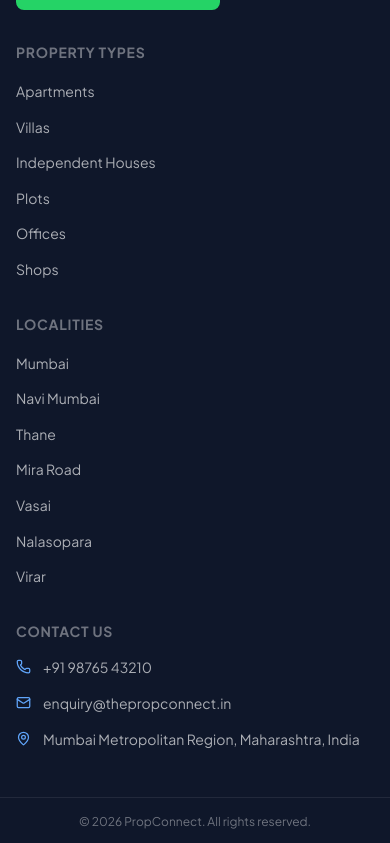
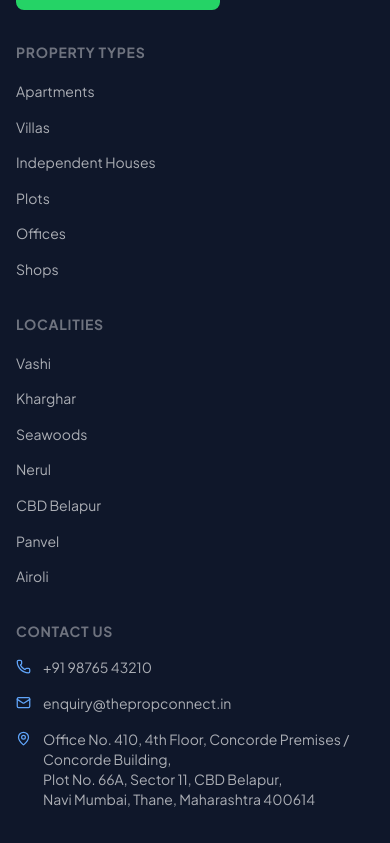
Before and after one commit to DevRoopeshSingh/property-sales-platform, a Next.js app: page /properties in a window 390 px wide. Shown: the part 1151-1994 px from the top of the page. Built offline with nearby package versions, Linux system fonts and the light colour scheme; no server answers; the database is empty.

Commit message:
Refactor: Final UI refinements, Navi Mumbai location updates, dynamic counts, and eslint fixes

```diff
--- a/src/app/admin/(dashboard)/layout.tsx
+++ b/src/app/admin/(dashboard)/layout.tsx
@@ -1,4 +1,4 @@
-import { Building2, LogOut } from "lucide-react";
+import { LogOut } from "lucide-react";
 import { signOut } from "@/auth";
 import { AdminNav } from "@/components/admin/AdminNav";
 import { MobileSidebarToggle } from "@/components/admin/MobileSidebarToggle";
@@ -10,9 +10,7 @@
       <aside className="w-64 bg-slate-900 text-white flex flex-col hidden md:flex">
         <div className="p-6 border-b border-slate-800">
           <div className="flex items-center gap-3">
-            <div className="w-10 h-10 rounded-xl bg-blue-600 flex items-center justify-center">
-              <Building2 size={20} color="white" />
-            </div>
+
             <span className="font-bold text-xl tracking-tight">
               Prop<span className="text-blue-400">Connect</span>
             </span>
--- a/src/app/contact/page.tsx
+++ b/src/app/contact/page.tsx
@@ -133,7 +133,9 @@
                 <div>
                   <p className="text-sm font-semibold text-[var(--color-text-primary)] mb-1">Office</p>
                   <p className="text-sm text-[var(--color-text-secondary)]">
-                    Mumbai Metropolitan Region,<br />Maharashtra, India
+                    Office No. 410, 4th Floor, Concorde Premises / Concorde Building,<br />
+                    Plot No. 66A, Sector 11, CBD Belapur,<br />
+                    Navi Mumbai, Thane, Maharashtra 400614
                   </p>
                 </div>
               </div>
--- a/src/app/page.tsx
+++ b/src/app/page.tsx
@@ -1,6 +1,6 @@
 import type { Metadata } from "next";
 import Link from "next/link";
-import { MapPin, TrendingUp, Shield, Star, ChevronRight, CheckCircle, MessageSquare, Award } from "lucide-react";
+import { MapPin, Star, CheckCircle, Shield, ChevronRight, MessageSquare, Award } from "lucide-react";
 import PropertyCard from "@/components/public/PropertyCard";
 import StickyContactBar from "@/components/public/StickyContactBar";
 import HeroSearchClient from "@/components/public/HeroSearchClient";
@@ -10,16 +10,16 @@
 import { prisma } from "@/lib/prisma";
 
 export const metadata: Metadata = {
-  title: "PropConnect — Premium Properties all over India",
+  title: "PropConnect — Premium Properties in Navi Mumbai",
   description:
-    "Discover premium residential and commercial properties all over India. Connect instantly on WhatsApp. 100% verified listings with zero brokerage.",
-  keywords: "property in india, luxury flats, zero brokerage, verified properties, new launch projects",
+    "Discover premium residential and commercial properties in Navi Mumbai. Connect instantly on WhatsApp. 100% verified listings with zero brokerage.",
+  keywords: "property in navi mumbai, luxury flats, zero brokerage, verified properties, new launch projects",
   alternates: {
     canonical: '/',
   },
   openGraph: {
-    title: "PropConnect — Premium Properties all over India",
-    description: "Discover premium residential and commercial properties all over India. Connect instantly on WhatsApp. 100% verified listings with zero brokerage.",
+    title: "PropConnect — Premium Properties in Navi Mumbai",
+    description: "Discover premium residential and commercial properties in Navi Mumbai. Connect instantly on WhatsApp. 100% verified listings with zero brokerage.",
     url: '/',
   },
 };
@@ -27,23 +27,23 @@
 export const revalidate = 60;
 
 const CATEGORIES = [
-  { label: "Apartments", icon: "🏢", href: "/properties?subType=APARTMENT", count: "200+" },
-  { label: "Villas", icon: "🏡", href: "/properties?subType=VILLA", count: "50+" },
-  { label: "Independent Houses", icon: "🏠", href: "/properties?subType=INDEPENDENT_HOUSE", count: "30+" },
-  { label: "Row Houses", icon: "🏘️", href: "/properties?subType=ROW_HOUSE", count: "20+" },
-  { label: "Plots", icon: "🗺️", href: "/properties?subType=PLOT", count: "40+" },
-  { label: "Offices", icon: "🏛️", href: "/properties?subType=OFFICE", count: "60+" },
-  { label: "Shops", icon: "🏪", href: "/properties?subType=SHOP", count: "45+" },
-  { label: "Showrooms", icon: "🏬", href: "/properties?subType=SHOWROOM", count: "15+" },
+  { label: "Apartments", icon: "🏢", href: "/properties?subType=APARTMENT", subType: "APARTMENT" },
+  { label: "Villas", icon: "🏡", href: "/properties?subType=VILLA", subType: "VILLA" },
+  { label: "Independent Houses", icon: "🏠", href: "/properties?subType=INDEPENDENT_HOUSE", subType: "INDEPENDENT_HOUSE" },
+  { label: "Row Houses", icon: "🏘️", href: "/properties?subType=ROW_HOUSE", subType: "ROW_HOUSE" },
+  { label: "Plots", icon: "🗺️", href: "/properties?subType=PLOT", subType: "PLOT" },
+  { label: "Offices", icon: "🏛️", href: "/properties?subType=OFFICE", subType: "OFFICE" },
+  { label: "Shops", icon: "🏪", href: "/properties?subType=SHOP", subType: "SHOP" },
+  { label: "Showrooms", icon: "🏬", href: "/properties?subType=SHOWROOM", subType: "SHOWROOM" },
 ];
 
 const LOCALITIES_SHOWCASE: { key: Locality; desc: string; priceRange: string }[] = [
-  { key: "BANGALORE", desc: "IT capital with premium high-rise living", priceRange: "₹60L–₹3Cr" },
-  { key: "DELHI", desc: "Capital city with exclusive independent houses", priceRange: "₹80L–₹5Cr" },
-  { key: "PUNE", desc: "Emerging IT hub with excellent weather", priceRange: "₹45L–₹2Cr" },
-  { key: "THANE", desc: "Prime urban destination with top amenities", priceRange: "₹60L–₹3Cr" },
-  { key: "HYDERABAD", desc: "Fastest growing metropolis with modern infra", priceRange: "₹55L–₹2.5Cr" },
-  { key: "MUMBAI", desc: "The financial capital with luxury ocean views", priceRange: "₹1.5Cr–₹10Cr+" },
+  { key: "VASHI", desc: "The commercial and residential hub of Navi Mumbai", priceRange: "₹1.5Cr–₹5Cr" },
+  { key: "KHARGHAR", desc: "Well-planned node with green spaces and educational hubs", priceRange: "₹80L–₹3Cr" },
+  { key: "SEAWOODS", desc: "Premium locality with luxury high-rises and mall access", priceRange: "₹1.5Cr–₹4Cr" },
+  { key: "NERUL", desc: "Queen of Navi Mumbai with excellent connectivity", priceRange: "₹1Cr–₹3.5Cr" },
+  { key: "CBD_BELAPUR", desc: "Major business district with premium housing", priceRange: "₹1Cr–₹4Cr" },
+  { key: "PANVEL", desc: "Emerging smart city near the upcoming airport", priceRange: "₹45L–₹2Cr" },
 ];
 
 const WHY_US = [
@@ -60,24 +60,20 @@
   },
   {
     icon: <Award size={24} className="text-[var(--color-brand-600)]" />,
-    title: "Nationwide Specialists",
-    desc: "Hyperlocal experts covering top localities across India with deep market insights.",
+    title: "Navi Mumbai Specialists",
+    desc: "Hyperlocal experts covering top localities across Navi Mumbai with deep market insights.",
   },
 ];
 
 
 
 const TESTIMONIALS = [
-  { name: "Rahul D.", role: "First-time Buyer", content: "PropConnect made finding my first home in Bangalore incredibly easy. Their WhatsApp support was quick and they negotiated a great deal for me without any hidden fees.", rating: 5 },
+  { name: "Rahul D.", role: "First-time Buyer", content: "PropConnect made finding my first home in Kharghar incredibly easy. Their WhatsApp support was quick and they negotiated a great deal for me without any hidden fees.", rating: 5 },
   { name: "Sneha M.", role: "Investor", content: "I've bought two commercial properties through them. The fact that they deal directly with top builders and share authentic RERA verified details gives me immense peace of mind.", rating: 5 },
-  { name: "Vikram P.", role: "Upgrading Home", content: "Loved the seamless experience. Instead of dealing with 10 different brokers, I just chatted with one expert who curated the best 3BHKs in Delhi for us.", rating: 5 }
+  { name: "Vikram P.", role: "Upgrading Home", content: "Loved the seamless experience. Instead of dealing with 10 different brokers, I just chatted with one expert who curated the best 3BHKs in Vashi for us.", rating: 5 }
 ];
 
-const CLOSED_DEALS = [
-  { title: "3BHK in Prestige", location: "Bangalore", time: "2 days ago", amount: "₹1.85 Cr" },
-  { title: "Commercial Office", location: "Delhi", time: "1 week ago", amount: "₹2.4 Cr" },
-  { title: "2BHK in Lodha", location: "Pune", time: "2 weeks ago", amount: "₹82 Lakhs" },
-];
+
 
 export default async function HomePage() {
   const settings = await getPublicSettings().catch(() => ({} as Record<string, string>));
@@ -93,10 +89,28 @@
     ],
   });
 
-  let featuredProperties = rawProperties.map(p => ({
+  const featuredProperties = rawProperties.map(p => ({
     ...p,
     price: Number(p.price),
   })) as unknown as PropertyCardData[];
+
+  const propertyCounts = await prisma.property.groupBy({
+    by: ['subType'],
+    where: { status: 'ACTIVE' },
+    _count: {
+      _all: true
+    }
+  });
+
+  const countMap = propertyCounts.reduce((acc, curr) => {
+    acc[curr.subType] = curr._count._all;
+    return acc;
+  }, {} as Record<string, number>);
+
+  const dynamicCategories = CATEGORIES.map(cat => ({
+    ...cat,
+    count: countMap[cat.subType] || 0
+  }));
 
   const baseUrl = process.env.NEXT_PUBLIC_BASE_URL || 'http://localhost:3000';
   const jsonLd = {
@@ -105,7 +119,7 @@
     name: "PropConnect",
     url: baseUrl,
     logo: `${baseUrl}/icon.png`,
-    description: "Discover premium residential and commercial properties all over India.",
+    description: "Discover premium residential and commercial properties in Navi Mumbai.",
     contactPoint: {
       "@type": "ContactPoint",
       telephone: settings.supportPhone || "+91 98765 43210",
@@ -133,18 +147,18 @@
           <div className="max-w-3xl">
             <div className="inline-flex items-center gap-2 px-4 py-1.5 rounded-full text-sm font-medium mb-6 animate-fade-up bg-white/10 text-white backdrop-blur-md border border-white/20">
               <span className="w-2 h-2 rounded-full bg-green-400 animate-pulse" />
-              India&apos;s Premium Property Platform
+              Navi Mumbai&apos;s Premium Property Platform
             </div>
 
             <h1 className="text-4xl md:text-5xl lg:text-6xl font-extrabold text-white leading-tight mb-6 animate-fade-up" style={{ animationDelay: "0.1s" }}>
               Find Your Perfect Property
               <span className="block mt-1 text-blue-400">
-                 all over India
+                 in Navi Mumbai
               </span>
             </h1>
 
             <p className="text-lg text-slate-300 mb-10 max-w-xl animate-fade-up" style={{ animationDelay: "0.2s" }}>
-              Explore hand-picked, RERA-verified properties all over India. Zero brokerage on new launch projects.
+              Explore hand-picked, RERA-verified properties across Navi Mumbai. Zero brokerage on new launch projects.
             </p>
 
             {/* Advanced Search Bar */}
@@ -244,7 +258,7 @@
           <div className="lg:col-span-5">
             <h2 className="text-2xl font-extrabold text-slate-900 mb-6">Browse by Category</h2>
             <div className="grid grid-cols-2 gap-4">
-              {CATEGORIES.map((cat) => (
+              {dynamicCategories.map((cat) => (
                 <Link
                   key={cat.href}
                   href={cat.href}
@@ -262,7 +276,7 @@
 
           {/* Localities */}
           <div className="lg:col-span-7">
-            <h2 className="text-2xl font-extrabold text-slate-900 mb-6">Popular Neighbourhoods</h2>
+            <h2 className="text-2xl font-extrabold text-slate-900 mb-6">Popular Navi Mumbai Localities</h2>
             <div className="grid grid-cols-1 sm:grid-cols-2 gap-4">
               {LOCALITIES_SHOWCASE.map(({ key, desc, priceRange }) => (
                 <Link
@@ -291,12 +305,10 @@
 
       {/* ── Testimonials & Closed Deals ── */}
       <section className="section-pad bg-white">
-        <div className="container-main grid lg:grid-cols-2 gap-16">
-
           {/* Testimonials */}
-          <div>
-            <p className="text-sm font-bold tracking-wider text-blue-600 mb-2 uppercase">Success Stories</p>
-            <h2 className="text-3xl font-extrabold text-slate-900 mb-8">What our buyers say</h2>
+          <div className="max-w-3xl mx-auto">
+            <p className="text-sm font-bold tracking-wider text-blue-600 mb-2 uppercase text-center">Success Stories</p>
+            <h2 className="text-3xl font-extrabold text-slate-900 mb-8 text-center">What our buyers say</h2>
             <div className="space-y-6">
               {TESTIMONIALS.map((t, i) => (
                 <div key={i} className="p-6 rounded-2xl bg-slate-50 border border-slate-100">
@@ -312,39 +324,6 @@
               ))}
             </div>
           </div>
-
-          {/* Closed Deals */}
-          <div>
-            <p className="text-sm font-bold tracking-wider text-blue-600 mb-2 uppercase">Market Activity</p>
-            <h2 className="text-3xl font-extrabold text-slate-900 mb-8">Recently Closed Deals</h2>
-            <div className="bg-slate-900 rounded-3xl p-8 text-white relative overflow-hidden">
-              <div className="absolute top-0 right-0 p-8 opacity-10">
-                <TrendingUp size={120} />
-              </div>
-              <div className="space-y-6 relative z-10">
-                {CLOSED_DEALS.map((deal, i) => (
-                  <div key={i} className="flex items-center justify-between border-b border-white/10 pb-6 last:border-0 last:pb-0">
-                    <div>
-                      <h4 className="font-bold text-lg mb-1">{deal.title}</h4>
-                      <div className="flex items-center gap-3 text-sm text-slate-400">
-                        <span className="flex items-center gap-1"><MapPin size={14} />{deal.location}</span>
-                        <span className="flex items-center gap-1"><CheckCircle size={14} className="text-green-400" />{deal.time}</span>
-                      </div>
-                    </div>
-                    <div className="text-right">
-                      <span className="block text-xl font-extrabold text-green-400">{deal.amount}</span>
-                      <span className="text-xs text-slate-400">Sold Price</span>
-                    </div>
-                  </div>
-                ))}
-              </div>
-              <Link href="/properties" className="block mt-8 text-center text-sm font-bold text-blue-400 hover:text-white transition-colors">
-                View all available properties →
-              </Link>
-            </div>
-          </div>
-
-        </div>
       </section>
 
       {/* ── CTA Banner ── */}
--- a/src/components/admin/PropertyForm.tsx
+++ b/src/components/admin/PropertyForm.tsx
@@ -23,7 +23,7 @@
   featured: false,
   priceNegotiable: false,
   possession: "READY_TO_MOVE",
-  locality: "MUMBAI",
+  locality: "VASHI",
   isDistressed: false,
   duesPending: "",
   amenities: [],
--- a/src/components/public/Footer.tsx
+++ b/src/components/public/Footer.tsx
@@ -4,13 +4,13 @@
 import { useSettings } from "@/contexts/SettingsContext";
 
 const LOCALITIES = [
-  { label: "Mumbai", href: "/localities/mumbai" },
-  { label: "Navi Mumbai", href: "/localities/navi-mumbai" },
-  { label: "Thane", href: "/localities/thane" },
-  { label: "Mira Road", href: "/localities/mira-road" },
-  { label: "Vasai", href: "/localities/vasai" },
-  { label: "Nalasopara", href: "/localities/nalasopara" },
-  { label: "Virar", href: "/localities/virar" },
+  { label: "Vashi", href: "/localities/vashi" },
+  { label: "Kharghar", href: "/localities/kharghar" },
+  { label: "Seawoods", href: "/localities/seawoods" },
+  { label: "Nerul", href: "/localities/nerul" },
+  { label: "CBD Belapur", href: "/localities/cbd-belapur" },
+  { label: "Panvel", href: "/localities/panvel" },
+  { label: "Airoli", href: "/localities/airoli" },
 ];
 
 const PROPERTY_TYPES = [
@@ -38,7 +38,7 @@
               </span>
             </Link>
             <p className="text-slate-400 text-sm mb-6 max-w-xs leading-relaxed">
-            {settings.siteName || "PropConnect"} — Discover premium residential and commercial properties across {settings.defaultCity || "Mumbai"}. Connect directly with experts for a seamless experience.
+            {settings.siteName || "PropConnect"} — Discover premium residential and commercial properties across {settings.defaultCity || "Navi Mumbai"}. Connect directly with experts for a seamless experience.
           </p>
             <a
               href={generateWhatsAppLink({ source: "footer", settings })}
@@ -123,7 +123,9 @@
               <li className="flex items-start gap-3">
                 <MapPin size={15} className="mt-0.5 shrink-0" style={{ color: "var(--color-brand-400)" }} />
                 <span className="text-sm" style={{ color: "rgba(255,255,255,0.65)" }}>
-                  Mumbai Metropolitan Region, Maharashtra, India
+                  Office No. 410, 4th Floor, Concorde Premises / Concorde Building,<br />
+                  Plot No. 66A, Sector 11, CBD Belapur,<br />
+                  Navi Mumbai, Thane, Maharashtra 400614
                 </span>
               </li>
             </ul>
--- a/src/components/public/Navbar.tsx
+++ b/src/components/public/Navbar.tsx
@@ -24,13 +24,13 @@
   {
     label: "Localities",
     children: [
-      { label: "Mumbai", href: "/localities/mumbai" },
-      { label: "Navi Mumbai", href: "/localities/navi-mumbai" },
-      { label: "Thane", href: "/localities/thane" },
-      { label: "Mira Road", href: "/localities/mira-road" },
-      { label: "Vasai", href: "/localities/vasai" },
-      { label: "Nalasopara", href: "/localities/nalasopara" },
-      { label: "Virar", href: "/localities/virar" },
+      { label: "Vashi", href: "/localities/vashi" },
+      { label: "Kharghar", href: "/localities/kharghar" },
+      { label: "Seawoods", href: "/localities/seawoods" },
+      { label: "Nerul", href: "/localities/nerul" },
+      { label: "CBD Belapur", href: "/localities/cbd-belapur" },
+      { label: "Airoli", href: "/localities/airoli" },
+      { label: "Panvel", href: "/localities/panvel" },
     ],
   },
   { label: "Contact", href: "/contact" },
--- a/src/components/public/PropertyCard.tsx
+++ b/src/components/public/PropertyCard.tsx
@@ -52,7 +52,7 @@
         <div className="absolute top-3 left-3 flex flex-col gap-1.5">
           {property.isDistressed && (
             <span className="badge bg-red-600 text-white text-[10px] uppercase font-bold tracking-wider shadow-sm border border-red-700">
-              Distressed Property
+              Distress Property
             </span>
           )}
         </div>
@@ -120,10 +120,10 @@
               <span>{property.area.toLocaleString()} sq ft</span>
             </div>
           ) : null}
-          {property.floor ? (
+          {property.totalFloors ? (
             <div className="flex items-center gap-1">
               <Building2 size={14} className="text-[var(--color-brand-400)]" />
-              <span>Floor {property.floor}</span>
+              <span>{property.totalFloors} Floors</span>
             </div>
           ) : null}
         </div>
--- a/src/lib/validations/property.ts
+++ b/src/lib/validations/property.ts
@@ -33,20 +33,19 @@
 
   // Location
   locality: z.enum([
-    "MUMBAI",
-    "NAVI_MUMBAI",
-    "THANE",
-    "MIRA_ROAD",
-    "BHAYANDAR",
-    "NAIGAON",
-    "VASAI",
-    "NALASOPARA",
-    "VIRAR",
-    "DELHI",
-    "BANGALORE",
-    "PUNE",
-    "HYDERABAD",
-    "CHENNAI",
+    "SEAWOODS",
+    "KHARGHAR",
+    "TALOJA",
+    "NERUL",
+    "VASHI",
+    "CBD_BELAPUR",
+    "AIROLI",
+    "GHANSOLI",
+    "ULWE",
+    "KAMOTHE",
+    "SANPADA",
+    "KALAMBOLI",
+    "PANVEL",
   ]),
   address: z.string().min(5, "Address must be at least 5 characters"),
   landmark: z.string().nullable().optional(),
--- a/src/types/index.ts
+++ b/src/types/index.ts
@@ -29,74 +29,70 @@
   | "LOST";
 
 export type Locality =
-  | "MUMBAI"
-  | "NAVI_MUMBAI"
-  | "THANE"
-  | "MIRA_ROAD"
-  | "BHAYANDAR"
-  | "NAIGAON"
-  | "VASAI"
-  | "NALASOPARA"
-  | "VIRAR"
-  | "DELHI"
-  | "BANGALORE"
-  | "PUNE"
-  | "HYDERABAD"
-  | "CHENNAI";
+  | "SEAWOODS"
+  | "KHARGHAR"
+  | "TALOJA"
+  | "NERUL"
+  | "VASHI"
+  | "CBD_BELAPUR"
+  | "AIROLI"
+  | "GHANSOLI"
+  | "ULWE"
+  | "KAMOTHE"
+  | "SANPADA"
+  | "KALAMBOLI"
+  | "PANVEL";
 
 // ─────────────────────────────────────────
 // Display label maps
 // ─────────────────────────────────────────
 
 export const LOCALITY_LABELS: Record<Locality, string> = {
-  MUMBAI: "Mumbai",
-  NAVI_MUMBAI: "Navi Mumbai",
-  THANE: "Thane",
-  MIRA_ROAD: "Mira Road",
-  BHAYANDAR: "Bhayandar",
-  NAIGAON: "Naigaon",
-  VASAI: "Vasai",
-  NALASOPARA: "Nalasopara",
-  VIRAR: "Virar",
-  DELHI: "Delhi",
-  BANGALORE: "Bangalore",
-  PUNE: "Pune",
-  HYDERABAD: "Hyderabad",
-  CHENNAI: "Chennai",
+  SEAWOODS: "Seawoods",
+  KHARGHAR: "Kharghar",
+  TALOJA: "Taloja",
+  NERUL: "Nerul",
+  VASHI: "Vashi",
+  CBD_BELAPUR: "CBD Belapur",
+  AIROLI: "Airoli",
+  GHANSOLI: "Ghansoli",
+  ULWE: "Ulwe",
+  KAMOTHE: "Kamothe",
+  SANPADA: "Sanpada",
+  KALAMBOLI: "Kalamboli",
+  PANVEL: "Panvel",
 };
 
 export const LOCALITY_SLUGS: Record<Locality, string> = {
-  MUMBAI: "mumbai",
-  NAVI_MUMBAI: "navi-mumbai",
-  THANE: "thane",
-  MIRA_ROAD: "mira-road",
-  BHAYANDAR: "bhayandar",
-  NAIGAON: "naigaon",
-  VASAI: "vasai",
-  NALASOPARA: "nalasopara",
-  VIRAR: "virar",
-  DELHI: "delhi",
-  BANGALORE: "bangalore",
-  PUNE: "pune",
-  HYDERABAD: "hyderabad",
-  CHENNAI: "chennai",
+  SEAWOODS: "seawoods",
+  KHARGHAR: "kharghar",
+  TALOJA: "taloja",
+  NERUL: "nerul",
+  VASHI: "vashi",
+  CBD_BELAPUR: "cbd-belapur",
+  AIROLI: "airoli",
+  GHANSOLI: "ghansoli",
+  ULWE: "ulwe",
+  KAMOTHE: "kamothe",
+  SANPADA: "sanpada",
+  KALAMBOLI: "kalamboli",
+  PANVEL: "panvel",
 };
 
 export const SLUG_TO_LOCALITY: Record<string, Locality> = {
-  mumbai: "MUMBAI",
-  "navi-mumbai": "NAVI_MUMBAI",
-  thane: "THANE",
-  "mira-road": "MIRA_ROAD",
-  bhayandar: "BHAYANDAR",
-  naigaon: "NAIGAON",
-  vasai: "VASAI",
-  nalasopara: "NALASOPARA",
-  virar: "VIRAR",
-  delhi: "DELHI",
-  bangalore: "BANGALORE",
-  pune: "PUNE",
-  hyderabad: "HYDERABAD",
-  chennai: "CHENNAI",
+  seawoods: "SEAWOODS",
+  kharghar: "KHARGHAR",
+  taloja: "TALOJA",
+  nerul: "NERUL",
+  vashi: "VASHI",
+  "cbd-belapur": "CBD_BELAPUR",
+  airoli: "AIROLI",
+  ghansoli: "GHANSOLI",
+  ulwe: "ULWE",
+  kamothe: "KAMOTHE",
+  sanpada: "SANPADA",
+  kalamboli: "KALAMBOLI",
+  panvel: "PANVEL",
 };
 
 export const PROPERTY_TYPE_LABELS: Record<PropertyType, string> = {
@@ -169,6 +165,7 @@
   projectName?: string | null;
   builderName?: string | null;
   reraNumber?: string | null;
+  totalFloors?: number | null;
 }
 
 export interface PropertyDetail extends PropertyCardData {
```
Also changed, not shown: src/app/localities/[locality]/page.tsx (+65 -71 lines), src/app/properties/[slug]/page.tsx (+5 -7 lines), 1 other file (tests, documents, lock files or other folders).
